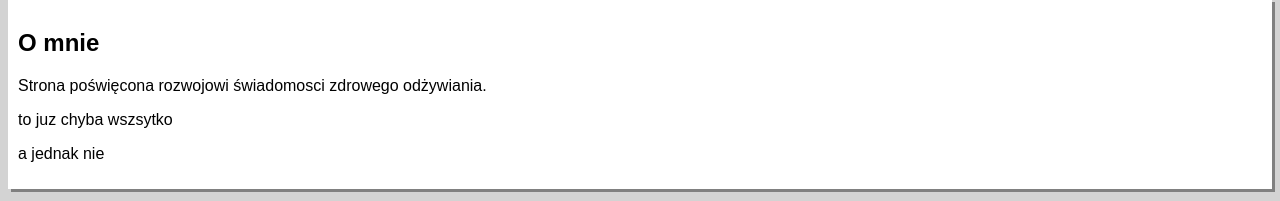
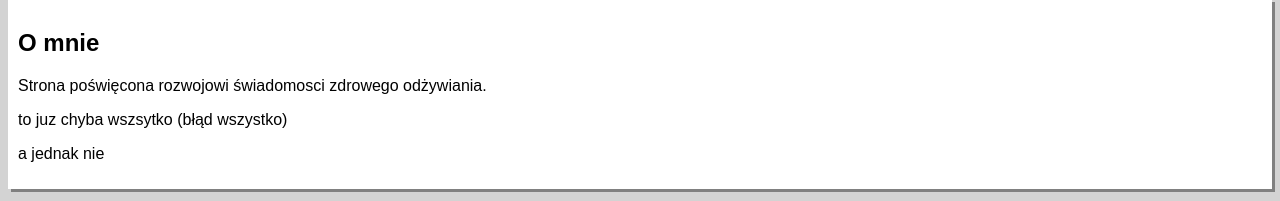
Before and after one commit to giggler8/nauka-gita, a plain HTML site: page index.html in a window 1280 px wide. Shown: the part 139-340 px from the top of the page. Drawn offline with Linux system fonts and the light colour scheme.

Commit message:
Change paragraph

```diff
--- a/index.html
+++ b/index.html
@@ -10,7 +10,7 @@
         <div style="background: white; padding: 10px; box-shadow: 3px 3px grey; margin-bottom: 10px">
            <h2>O mnie</h2>
            <p>Strona poświęcona rozwojowi świadomosci zdrowego odżywiania.</p>
-           <p>to juz chyba wszsytko</p>
+           <p>to juz chyba wszsytko (błąd wszystko)</p>
            <p> a jednak nie</p>
         </div>
 
```
